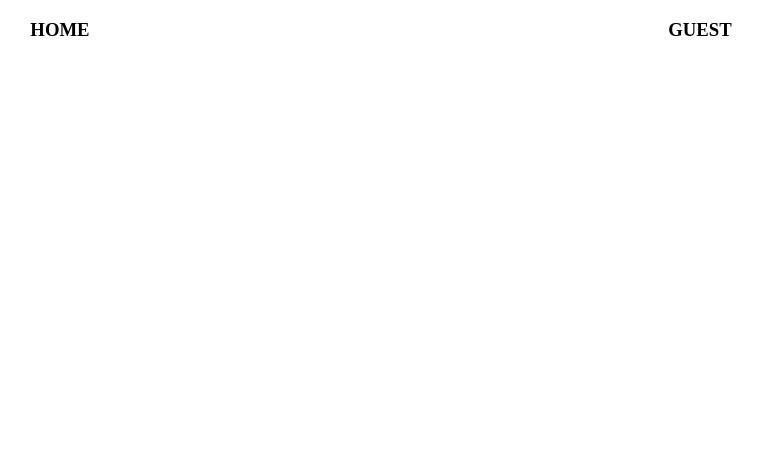
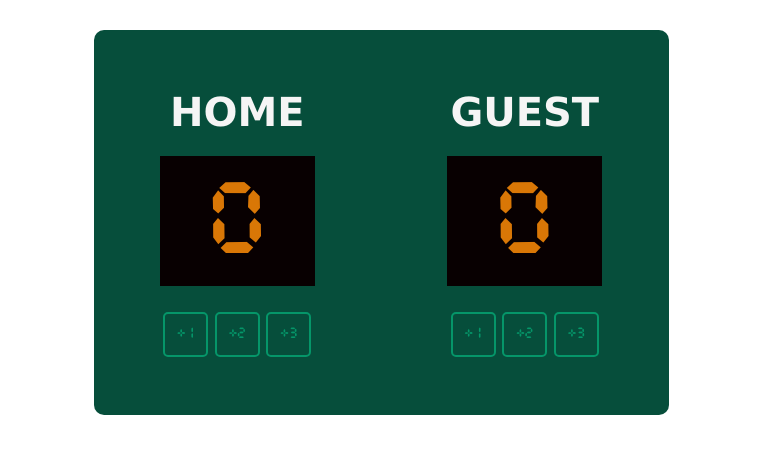
Before and after one commit to xarop-pa-toss/scrimba_fullstack_course_scoreboard, a plain HTML site: page index.html in a window 1280 px wide. Shown: the whole page, without its empty margins (259-1022 px from the left). Drawn offline with Linux system fonts and the light colour scheme.

Commit message:
Final commit

```diff
--- a/index.css
+++ b/index.css
@@ -1,8 +1,77 @@
+@font-face {
+  font-family: 'CursedTimerUlil';
+  src: url('CursedTimerUlil-Aznm.ttf') format('truetype');
+}
+
 body {
+    margin: 0;
+}
+
+h3 {
+    font-family: 'Lucida Sans', 'Lucida Sans Regular', 'Lucida Grande', 'Lucida Sans Unicode', Geneva, Verdana, sans-serif;
+    color: whitesmoke;
+    font-size: 40px;
+    font-weight: bold;
+    text-align: center;
+
     margin: 0;
 }
 
 .container {
     display: flex;
     justify-content: space-around;
+    flex-direction: row;
+    margin: 30px auto;
+
+    width: 575px;
+    height: 385px;
+
+    background-color: #064E3B;
+    border-radius: 10px;
 }
+
+.card {
+    display: flex;
+    justify-content: center;
+    flex-direction: column;
+}
+
+.score-container {
+    display: flex;
+    justify-content: center;
+    align-items: center;
+    text-align: center;
+
+    width: 155px;
+    height: 120px;
+    background-color: #080001;
+
+    margin: 21px 0 26px 0;
+    padding-top: 10px;
+}
+
+.score-text{
+    font-family: "CursedTimerUlil";
+    color: #D97706;
+    font-size: 90px;
+}
+
+
+.score-buttons-container {
+    display: flex;
+    justify-content: space-around;
+    align-items: center;
+    width: 155px;
+}
+
+.score-button {
+    height: 45px;
+    width: 45px;
+
+    background-color: transparent;
+    border: 2px solid #059669;
+    border-radius: 5px;
+
+    font-family: "CursedTimerUlil";
+    color: #059669;
+}
--- a/index.html
+++ b/index.html
@@ -4,13 +4,28 @@
     </head>
     <body>
         <div class="container">
-            <div>
+            <div class="card">
                 <h3>HOME</h3>
+                <div class="score-container">
+                    <span class="score-text" id="score-home">0</span>
+                </div>
+                <div class="score-buttons-container">
+                    <button class="score-button" onclick="addScore(1, 'H')">+1</button>
+                    <button class="score-button" onclick="addScore(2, 'H')">+2</button>
+                    <button class="score-button" onclick="addScore(3, 'H')">+3</button>
+                </div>
             </div>
-            <div>
+            <div class="card">
                 <h3>GUEST</h3>
+                <div class="score-container">
+                    <span class="score-text" id="score-guest">0</span>
+                </div>
+                <div class="score-buttons-container">
+                    <button class="score-button" onclick="addScore(1, 'G')">+1</button>
+                    <button class="score-button" onclick="addScore(2, 'G')">+2</button>
+                    <button class="score-button" onclick="addScore(3, 'G')">+3</button>
+                </div>
             </div>
-        </div>
         <script src="index.js"></script>
     </body>
 </html>
--- a/index.js
+++ b/index.js
@@ -0,0 +1,16 @@
+let homeScore = 0;
+let guestScore = 0;
+let homeScoreDisplay = document.getElementById('score-home');
+let guestScoreDisplay = document.getElementById('score-guest');
+
+function addScore(addNum, target) {
+    if (target === 'H') {
+        homeScore += addNum;
+        homeScoreDisplay.textContent = homeScore;
+    }
+
+    if (target === 'G') {
+        guestScore += addNum;
+        guestScoreDisplay.textContent = guestScore;
+    }
+}
```
Also changed, not shown: CursedTimerUlil-Aznm.ttf (added).
